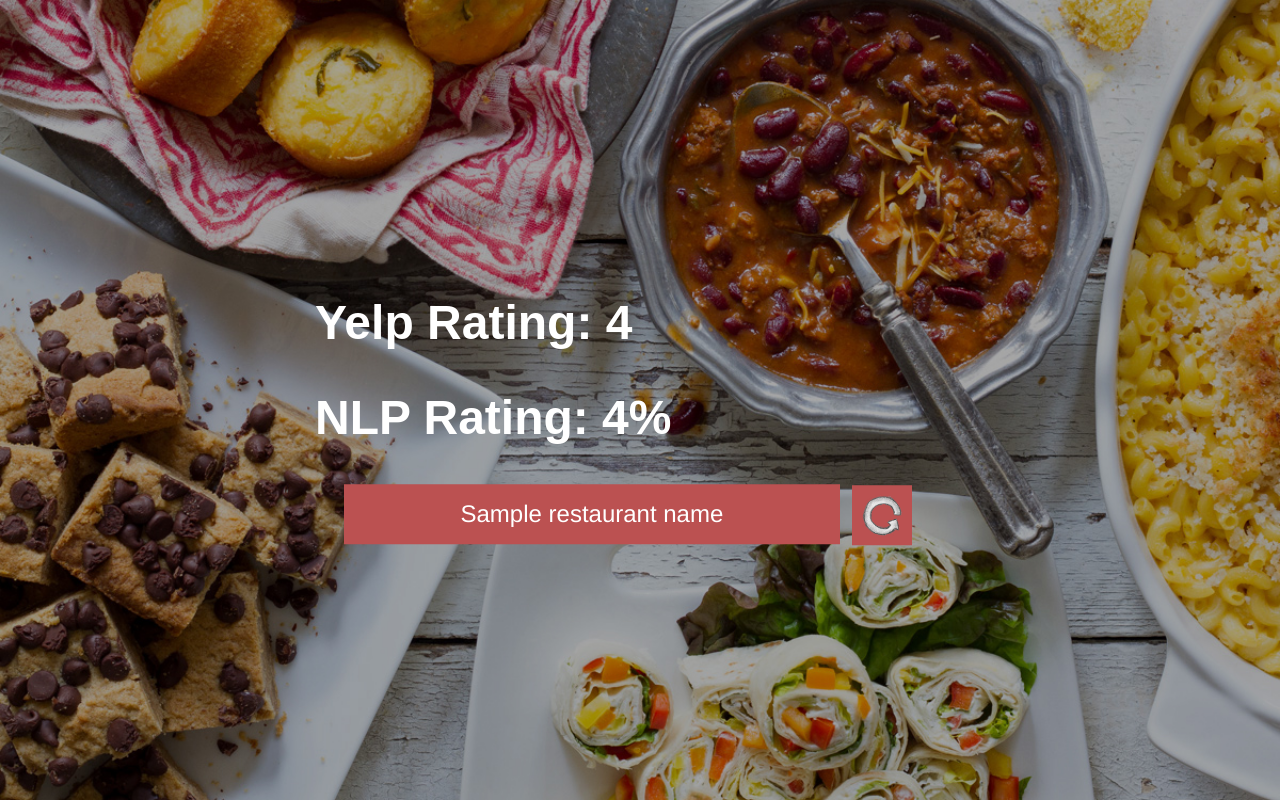
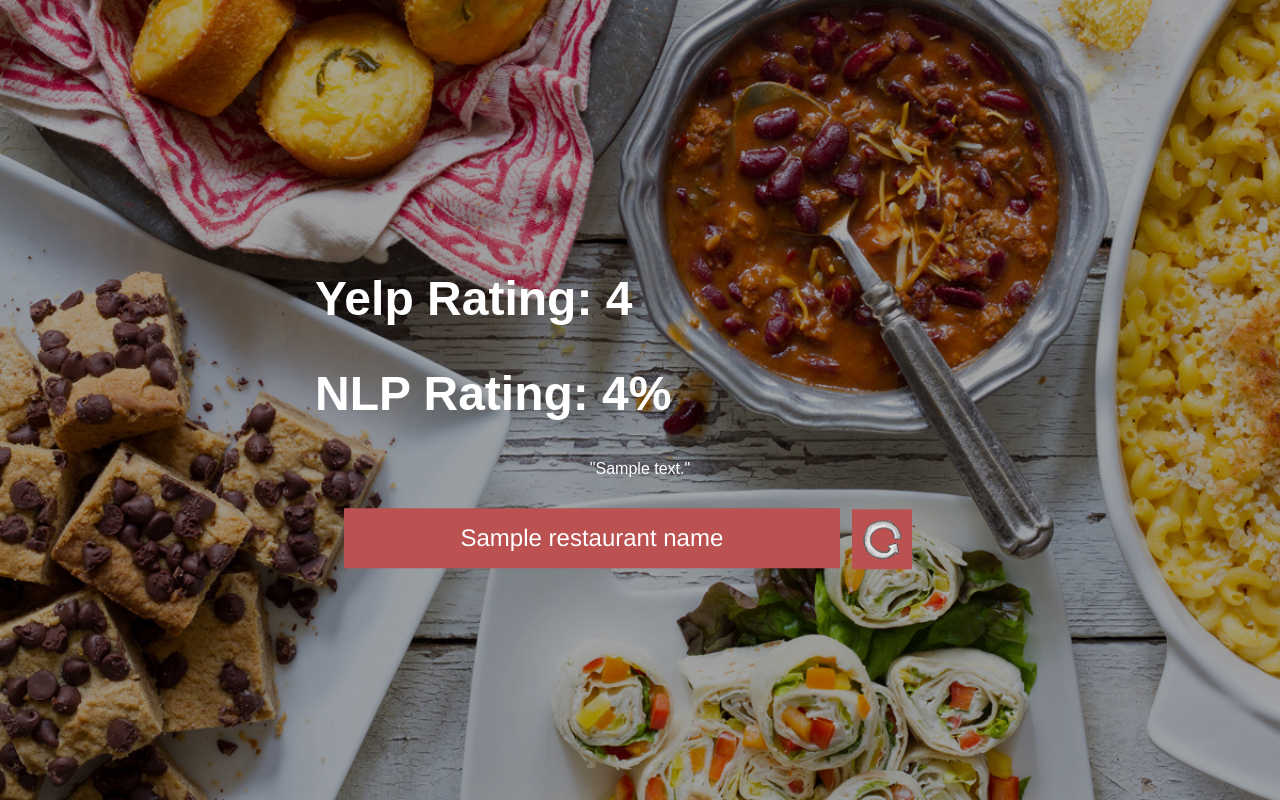
Before and after one commit to leeb2018/Python-Project, a Flask app: template templates/result.html in a window 1280 px wide. Run offline with Flask 2, Linux system fonts and the light colour scheme; the template is opened without the code that fills it: most values are stand-ins (such as "Sample title", 1, 10 or a date in 2020).

Commit message:
generator_final

```diff
--- a/app.py
+++ b/app.py
@@ -27,15 +27,18 @@ def process():
     q = info["rating_pq"]
 
     ''' generator created '''
-    rating = get_review(q.qsize())
+    rating = get_review(q)
+    a = next(rating)
+    '''
     for _ in range(q.qsize()):
     	a = next(rating)
     	print(a[0])
     	print(a[1])
+    '''
     ''' print all reviews sorted by closeness to averate nlp rating'''
 
     return result(info["actual_rating"],
-                  info["expected_rating"], str(scrapper))
+                  info["expected_rating"], str(scrapper), a[1])
 
 
 def get_review(q):
@@ -43,14 +46,15 @@ def get_review(q):
 		yield q.get()
 
 
-def result(a_rating, e_rating, rest_name):
+def result(a_rating, e_rating, rest_name, rest_review):
     ''' render the result page with actual Yelp rating, our estimated rating,
     retaurant's name with "go back" button to allow users to return to the main
     page.
     '''
     return render_template("result.html", actual_rating=a_rating,
                            estimated_rating=e_rating,
-                           restaurant_name=rest_name)
+                           restaurant_name=rest_name,
+                           restaurant_review=rest_review)
 
 
 def main():
--- a/static/result.css
+++ b/static/result.css
@@ -12,6 +12,16 @@ h2 {
   font-size: 3.0em;
 }
 
+.restaurant_review_container {
+  color: white;
+  font-family: Helvetica-Light, Sans-serif;
+  font-size: 1.0em;
+  vertical-align: middle;
+  padding-botton: 30px;
+  max-width: 650px;
+  text-align: center;
+}
+
 .content_container {
     position: fixed;
     top: 50%;
@@ -23,6 +33,7 @@ h2 {
 
 .bottom_container {
   display: flex;
+  margin-top: 30px;
   max-width: 620px;
   justify-content: center;
 }
--- a/templates/result.html
+++ b/templates/result.html
@@ -2,12 +2,15 @@
 <html>
   <head>
     <title>CIS192 Project</title>
-    <link rel="stylesheet" href="../static/result.css?q=1280549799">
+    <link rel="stylesheet" href="../static/result.css?q=1280549804">
   </head>
   <body>
     <div class="content_container">
       <h2>Yelp Rating: {{ actual_rating }} </h2>
       <h2>NLP Rating: {{ estimated_rating }}%</h2>
+      <div class="restaurant_review_container">
+          "{{ restaurant_review }}"
+      </div>
       <div class="bottom_container">
         <div class="restaurant_title_container">
           {{ restaurant_name }}
```
